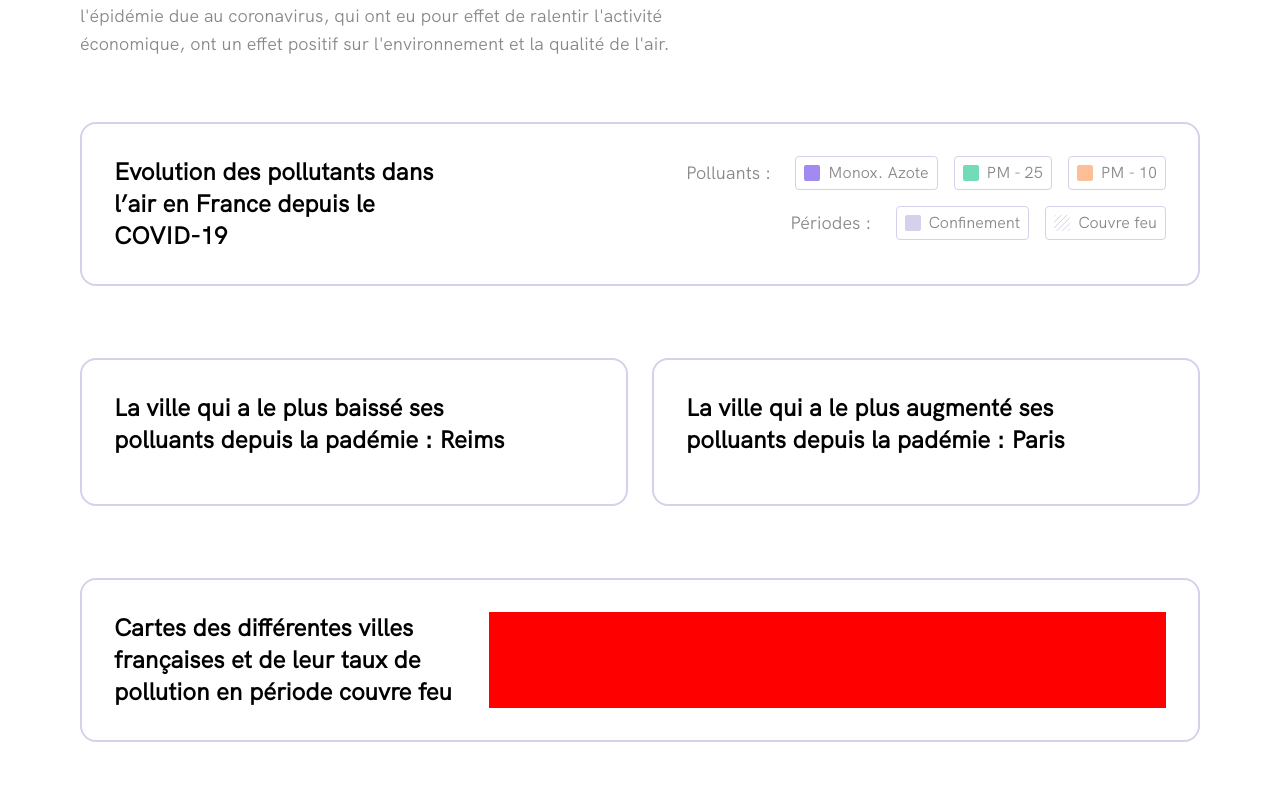
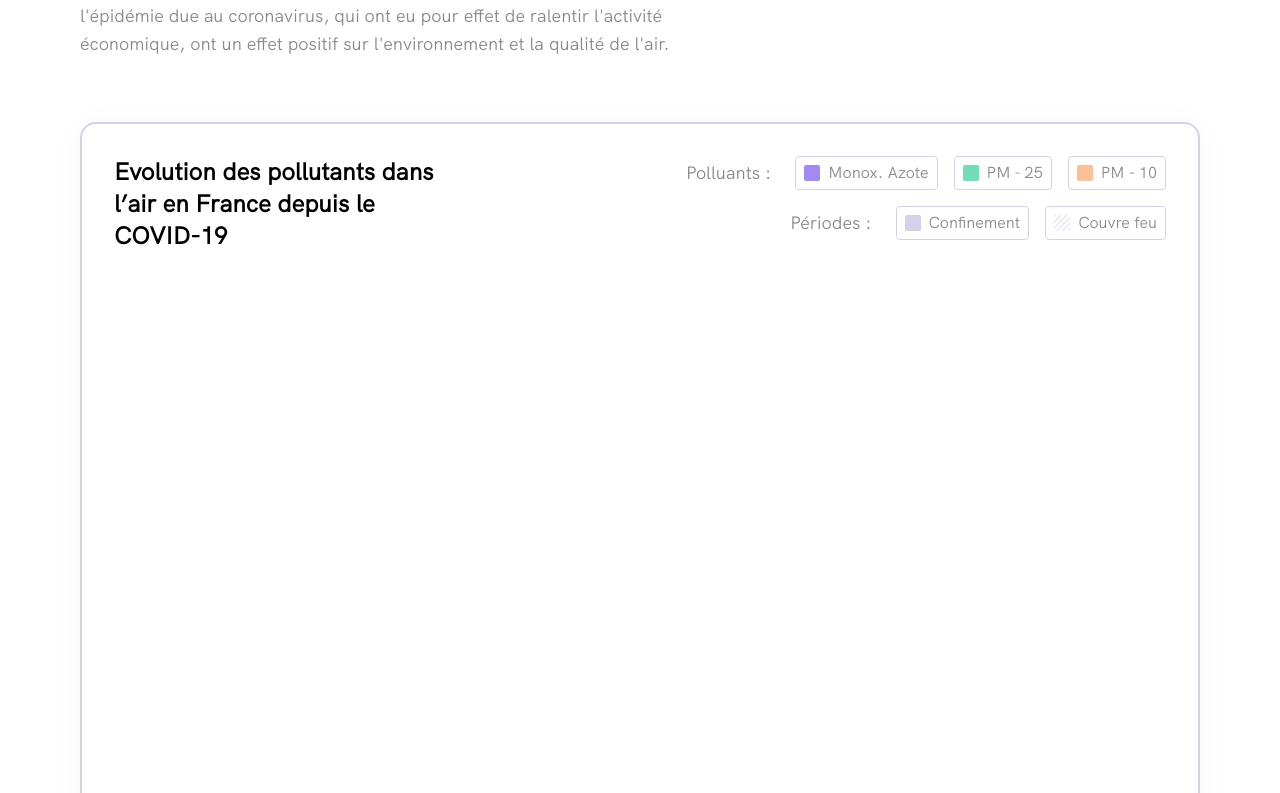
Before and after one commit to eltha9/Data-Design, a Vue app: page / in a window 1280 px wide. Shown: the part 287-1080 px from the top of the page. Built offline with nearby package versions, Linux system fonts and the light colour scheme.

Commit message:
wip graph section

```diff
--- a/src/components/Stats.vue
+++ b/src/components/Stats.vue
@@ -2,8 +2,8 @@
   <div class="stats">
       <Graph/>
       <section id="cityStats">
-          <CityStat city="Reims" title="La ville qui a le plus baissé ses polluants depuis la padémie :"/>
-          <CityStat city="Paris" title="La ville qui a le plus augmenté ses polluants depuis la padémie :"/>
+          <CityStat city="Reims" title="La ville qui a le plus baissé ses polluants depuis la pandémie :"/>
+          <CityStat city="Paris" title="La ville qui a le plus augmenté ses polluants depuis la pandémie :"/>
       </section>
       <Map/>
   </div>
--- a/src/components/SubStats/CityStat.vue
+++ b/src/components/SubStats/CityStat.vue
@@ -1,5 +1,5 @@
 <template>
-    <div class="cityStat">
+    <div class="cityStat shadoer">
         <h2 class="w-10/12 mb-4">{{title}} {{city}}</h2>
 
     </div>
--- a/src/components/SubStats/Graph.vue
+++ b/src/components/SubStats/Graph.vue
@@ -1,5 +1,5 @@
 <template>
-    <section id="graph" class="w-12/12 p-8 border-purple-100 rounded-2xl border-2">
+    <section id="graph" class="w-12/12 p-8 border-purple-100 rounded-2xl border-2 shadoer">
         <div class="graph-info flex justify-between">
             <h2 class="w-4/12 ">Evolution des pollutants dans l’air en France depuis le COVID-19 </h2>
             <div class="text-right">
@@ -36,22 +36,36 @@
 
             </div>
         </div>
-        <div class="graph w-12/12 h">
+        <div class="graph w-12/12 ">
 
         </div>
     </section>
 </template>
 
-<script setup>
+<script>
 import * as d3 from "d3"
 
-let graph = d3.select('#graph .graph').append('svg')
-graph.append("rect")
-    .attr("x",20)
-    .attr("y",20)
-    .attr("width",200)
-    .attr("height",50);
 
+export default{
+    mounted:function () {
+
+        let container = document.querySelector('#graph .graph')
+
+        let graph = d3.select('#graph .graph')
+            .append('svg')
+            .attr("width", '100%')
+            .attr("height", '100%')
+            .attr('viewBox','0 0 '+Math.min(container.offsetWidth,container.offsetHeight)+' '+Math.min(container.offsetWidth, container.offsetHeight))
+            .attr('preserveAspectRatio','xMinYMin')
+        // graph.append("rect")
+        //     .attr("x",20)
+        //     .attr("y",20)
+        //     .attr("width", '100%')
+        //     .attr("height", '100%')
+
+
+    }
+}
 </script>
 
 <style scoped>
@@ -66,4 +80,14 @@ graph.append("rect")
     margin-right: 1.5rem;
 }
 
+.graph{
+    margin-top: 4.5rem;
+    height: 492px;
+}
+
+section#graph .graph svg{
+    width: 100%;
+    height: 100%;
+}
+
 </style>
--- a/src/components/SubStats/Map.vue
+++ b/src/components/SubStats/Map.vue
@@ -1,5 +1,5 @@
 <template>
-    <section id="map" class="flex">
+    <section id="map" class="flex shadoer">
         <div class="map-info w-4/12 mr-6">
             <h2>Cartes des différentes villes françaises et de leur taux de pollution en période couvre feu</h2>
         </div>
--- a/src/index.css
+++ b/src/index.css
@@ -21,3 +21,7 @@
 h2{
     @apply font-bold text-2xl;
   }
+
+.shadoer{
+    box-shadow: 0px 4px 32px rgba(0, 0, 0, 0.04);
+}
```
